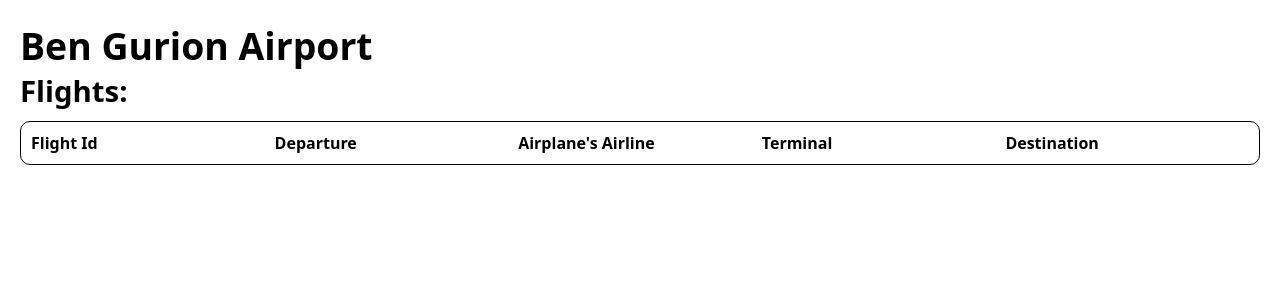
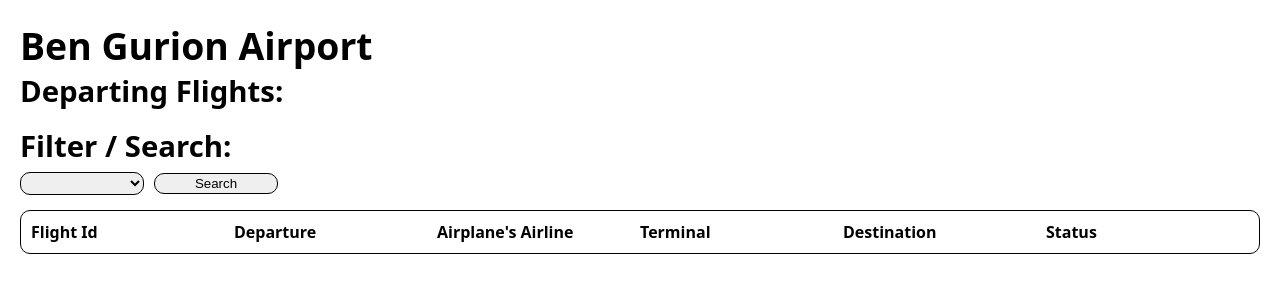
Before and after one commit to l0t3m/React-Flights, a Flask app: page / in a window 1280 px wide. Shown: the top 300 px of the page. Run offline with Flask 3, Linux system fonts and the light colour scheme; lists and menus that the app fills with data are empty.

Commit message:
showing flights perfect, filter in progress

```diff
--- a/app.py
+++ b/app.py
@@ -4,8 +4,3 @@ app = Flask(__name__)
 @app.route('/')
 def home():
     return render_template('index.html')
-
-
-@app.route('/test')
-def test():
-    return 'test'
--- a/static/api.js
+++ b/static/api.js
@@ -1,11 +1,27 @@
 // JavaScript:
 
-// https://data.gov.il/api/3/action/datastore_search?resource_id=e83f763b-b7d7-479e-b172-ae981ddc6de5&limit=5
+function showCountries(obj, lang) {
+    var countries = []
+
+    if (lang.toLowerCase() == "english") {
+        obj.map(record => (
+            countries.includes(record.CHLOC1T) == false ? countries.push(record.CHLOC1T) : null
+        ))
+    } else if (lang.toLowerCase() == "hebrew") {
+        obj.map((record) => (
+            countries.includes(record.CHLOC1CH) == false ? countries.push(record.CHLOC1CH) : null
+        ))
+    }
+
+    return countries
+}
+
+
 
 const root = ReactDOM.createRoot(document.getElementById("root"));
 
 function ShowFlights(props) {
-    const [records, setRecords] = React.useState([])
+    const [records, setRecords] = React.useState([]);
 
     React.useEffect(() => {
         axios.get('https://data.gov.il/api/3/action/datastore_search?resource_id=e83f763b-b7d7-479e-b172-ae981ddc6de5&limit=10').then( (response) => {
@@ -17,28 +33,53 @@ function ShowFlights(props) {
         <div>
             <div className="headers">
                 <div className="bigHeader">Ben Gurion Airport</div>
-                <div className="header">Flights:</div>
+                <div className="header">Departing Flights:</div>
             </div>
 
+
+            <div className="section">
+                <div className="header paddingBottom">Filter / Search:</div>
+
+                {/* Filter / Search: */}
+
+                <form action="/filter/country" method="get">
+                    <select name="country" id="countrySelect" className="reInput">
+                        <option value="n/a"></option>
+                        {showCountries(records, "english").map( (country) =>
+                            <option value={country}>{country}</option>
+                        )}
+                    </select>
+
+                    <input type="submit" value="Search" className="reInput reSearch"/>
+                </form>
+            </div>
+
+
+
             <div className="divTable">
+                {/* Table headers: */}
                 <div className="headRow container">
                     <div className="divCell">Flight Id</div>
                     <div className="divCell">Departure</div>
                     <div className="divCell">Airplane's Airline</div>
                     <div className="divCell">Terminal</div>
                     <div className="divCell">Destination</div>
+                    <div className="divCell">Status</div>
                 </div>
 
+                {/* Table data: */}
                 {records.map( (record) =>
                     <div className="divRow container">
                         <div className="divCell"> {record.CHFLTN}</div>
                         <div className="divCell">{record.CHSTOL}</div>
                         <div className="divCell">{record.CHOPERD}</div>
                         <div className="divCell">{record.CHTERM}</div>
-                        <div className="divCell">{record.CHLOCCT} {record.CHLOC1T}</div>
+                        <div className="divCell">{record.CHLOCCT} {record.CHLOC1T} / {record.CHLOC1TH} {record.CHLOC1CH}</div>
+                        <div className="divCell">{record.CHRMINE} / {record.CHRMINH}</div>
                     </div>
                 )}
             </div>
+
         </div>
     )
 }
--- a/static/style.css
+++ b/static/style.css
@@ -3,6 +3,10 @@ body {
     font-size: 12pt;
 
     margin: 20px;
+}
+
+.paddingBottom {
+    padding-bottom: 5px;
 }
 
 /* -------------------------------------------------- */
@@ -44,3 +48,25 @@ body {
     font-size: 22pt;
     font-weight: 600;
 }
+
+/* -------------------------------------------------- */
+
+.section {
+    padding-top: 5px;
+    padding-bottom: 5px;
+
+    margin-top: 10px;
+    margin-bottom: 10px;
+}
+
+.reInput {
+    width: 10%;
+    padding: 2px;
+
+    border-radius: 10px;
+    border: 0.1px solid black;
+}
+
+.reSearch {
+    margin-left: 10px;
+}
```
Also changed, not shown: templates/index.html (line endings or trailing spaces).
